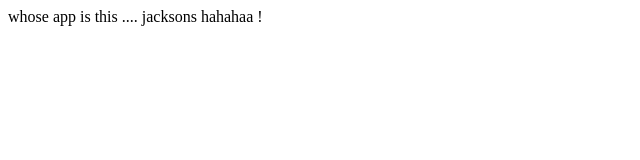
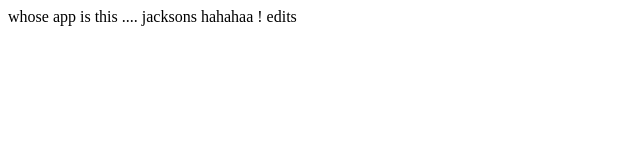
Before and after one commit to 53052013/my-app-jack, a plain HTML site: page index.html in a window 1280 px wide. Shown: the full height of the page, 0-640 px from the left. Drawn offline with Linux system fonts and the light colour scheme.

Commit message:
changed index.html

```diff
--- a/index.html
+++ b/index.html
@@ -17,7 +17,7 @@
 
   <body>
 
-   whose app is this .... jacksons hahahaa !
+   whose app is this .... jacksons hahahaa ! edits
   </body>
 
  </html>
```
Also changed, not shown: jack.html (added).
